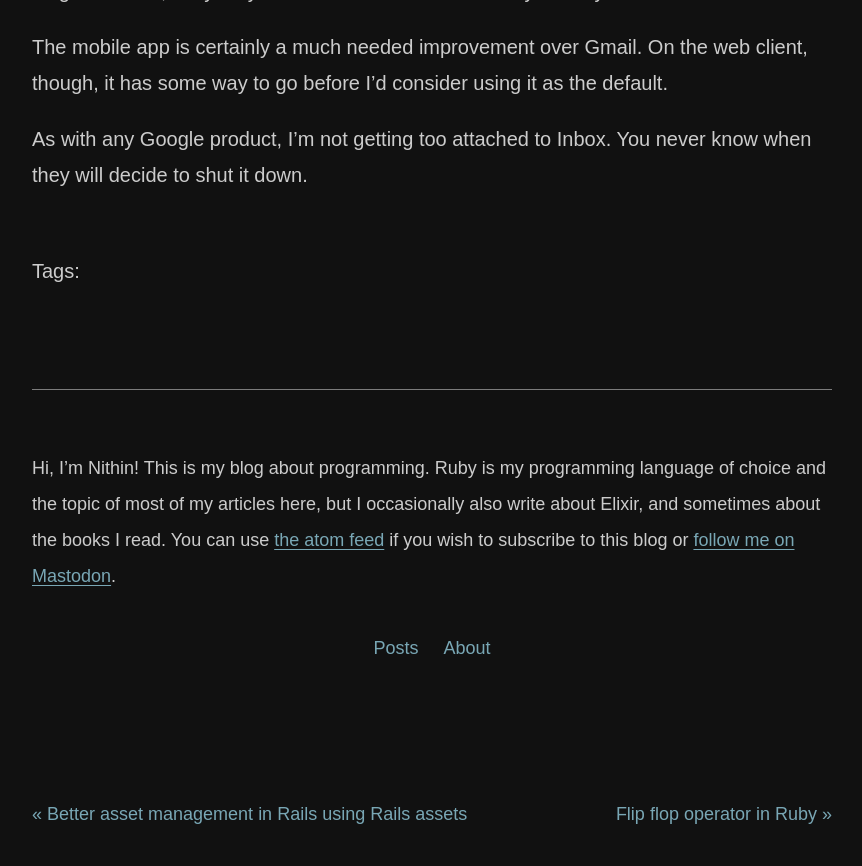
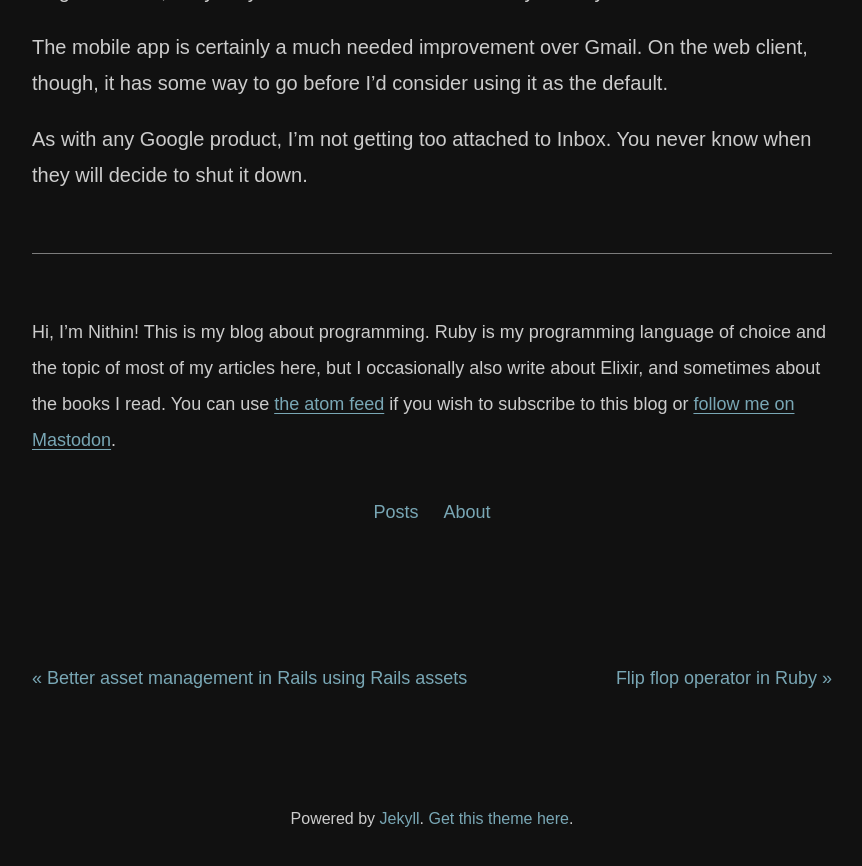
Before and after one commit to nithinbekal/nithinbekal.github.io, a Jekyll site: the page built from _posts/2014-11-19-google-inbox.md, in a window 1280 px wide and 900 px high, scrolled down 2087 px. Shown: the top 866 px of the window, without its empty margins (208-1070 px from the left). Built offline with Jekyll 4.4.1, drawn with Linux system fonts in a browser that asks for light colours; comment, search, counter and statistics services are not loaded.

Commit message:
Don't show tags if not present

```diff
--- a/_layouts/post.html
+++ b/_layouts/post.html
@@ -10,7 +10,7 @@
   {{ content }}
   </div>
 
-  {%- if page.categories -%}
+  {%- if page.categories.size > 0 -%}
     <div class="categories-links">
       Tags:
       {%- for category in page.categories -%}
```
